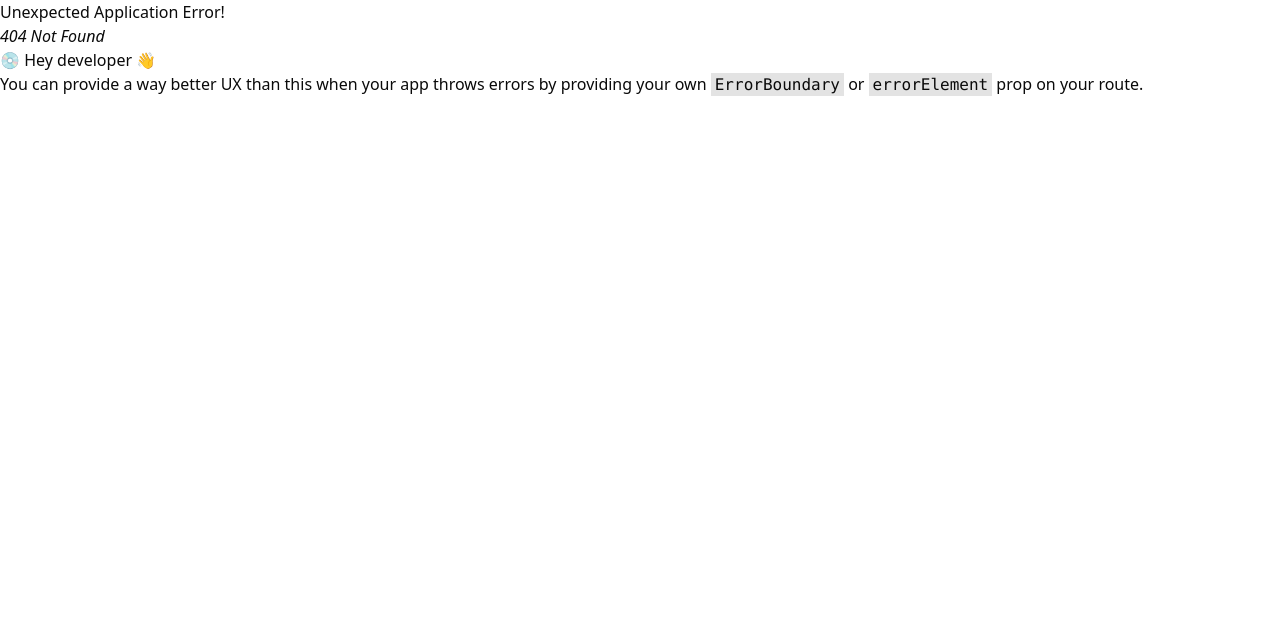
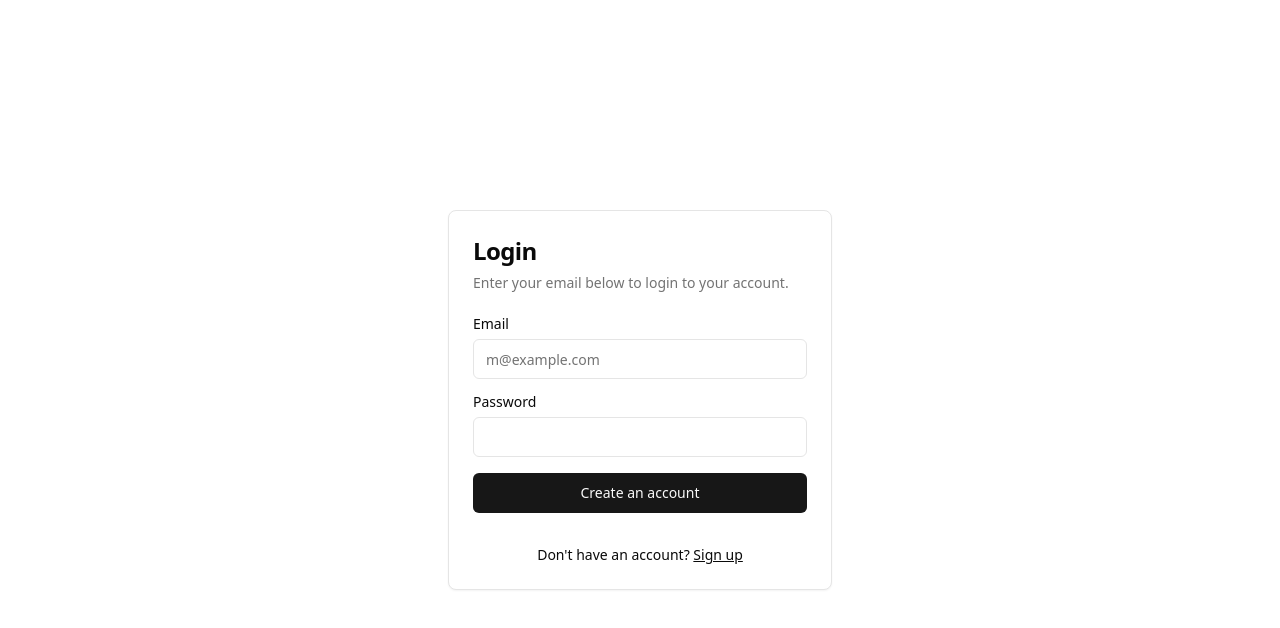
Before and after one commit to Sahilbalhra/E-book-Dashboard, a React (Vite) app: page /auth/login in a window 1280 px wide. Before the commit this address had no page. Shown: the top 628 px of the page. Built offline with nearby package versions, Linux system fonts and the light colour scheme.

Commit message:
add tanstack query and auth layout

```diff
--- a/package.json
+++ b/package.json
@@ -14,6 +14,8 @@
     "@radix-ui/react-dropdown-menu": "^2.0.6",
     "@radix-ui/react-label": "^2.0.2",
     "@radix-ui/react-slot": "^1.0.2",
+    "@tanstack/react-query": "^5.45.1",
+    "axios": "^1.7.2",
     "class-variance-authority": "^0.7.0",
     "clsx": "^2.1.1",
     "lucide-react": "^0.395.0",
--- /dev/null
+++ b/src/layout/AuthLayout.tsx
@@ -0,0 +1,11 @@
+import { Outlet } from "react-router-dom";
+
+const AuthLayout = () => {
+  return (
+    <>
+      <Outlet />
+    </>
+  );
+};
+
+export default AuthLayout;
--- a/src/main.tsx
+++ b/src/main.tsx
@@ -1,11 +1,16 @@
 import React from "react";
 import ReactDOM from "react-dom/client";
 import router from "@/routes";
+import { QueryClient, QueryClientProvider } from "@tanstack/react-query";
 import { RouterProvider } from "react-router-dom";
 import "./index.css";
 
+const queryClient = new QueryClient();
+
 ReactDOM.createRoot(document.getElementById("root")!).render(
   <React.StrictMode>
-    <RouterProvider router={router} />
+    <QueryClientProvider client={queryClient}>
+      <RouterProvider router={router} />
+    </QueryClientProvider>
   </React.StrictMode>
 );
--- a/src/pages/login/index.tsx
+++ b/src/pages/login/index.tsx
@@ -8,9 +8,19 @@ import {
 } from "@/components/ui/card";
 import { Input } from "@/components/ui/input";
 import { Label } from "@/components/ui/label";
+import { useRef } from "react";
 import { Link } from "react-router-dom";
 
 const Login = () => {
+  const emailRef = useRef<HTMLInputElement>(null);
+  const passwordRef = useRef<HTMLInputElement>(null);
+
+  const handleLoginSubmit = () => {
+    const email = emailRef.current?.value;
+    const password = passwordRef.current?.value;
+    console.log(email, password);
+  };
+
   return (
     <section className="h-screen flex items-center justify-center">
       <Card className="w-full max-w-sm">
@@ -21,27 +31,37 @@ const Login = () => {
           </CardDescription>
         </CardHeader>
         <CardContent className="grid gap-4">
+          <form
+            onSubmit={(e: React.FormEvent<HTMLFormElement>) => {
+              e.preventDefault();
+              handleLoginSubmit();
+            }}
+            className="grid gap-4"
+          >
             <div className="grid gap-2">
               <Label htmlFor="email">Email</Label>
               <Input
                 id="email"
                 type="email"
+                ref={emailRef}
                 placeholder="m@example.com"
                 required
               />
             </div>
             <div className="grid gap-2">
               <Label htmlFor="password">Password</Label>
-            <Input id="password" type="password" required />
+              <Input id="password" type="password" ref={passwordRef} required />
             </div>
             <div className="grid gap-2">
               <Button type="submit" className="w-full">
                 Create an account
               </Button>
             </div>
+          </form>
+
           <div className="mt-4 text-center text-sm">
             Don't have an account?{" "}
-            <Link to="/signup" className="underline">
+            <Link to="/auth/signup" className="underline">
               Sign up
             </Link>
           </div>
--- a/src/pages/signup/index.tsx
+++ b/src/pages/signup/index.tsx
@@ -51,7 +51,7 @@ const SignUp = () => {
           </div>
           <div className="mt-4 text-center text-sm">
             Already have an account?{" "}
-            <Link to="/login" className="underline">
+            <Link to="/auth/login" className="underline">
               Sign in
             </Link>
           </div>
```
Also changed, not shown: src/routes/index.tsx (+13 -6 lines), 1 other file (tests, documents, lock files or other folders). Lines whose indentation alone changed are shown as unchanged.
